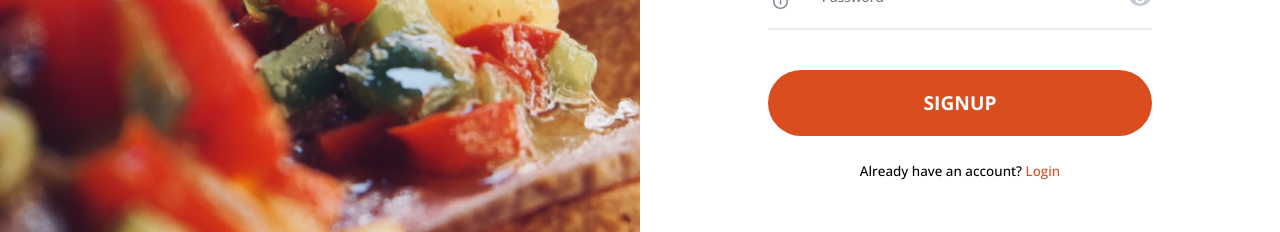
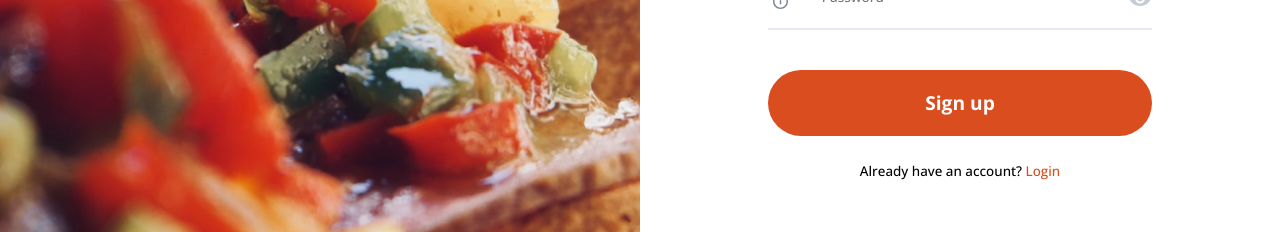
Before and after one commit to Android789515/recipe-site, a Next.js app: page /signup in a window 1280 px wide. Shown: the part 446-678 px from the top of the page. Built offline with nearby package versions, Linux system fonts and the light colour scheme.

Commit message:
Fixed styling error on the Sign-up page.

```diff
--- a/components/auth-pages/login-page/LoginForm.tsx
+++ b/components/auth-pages/login-page/LoginForm.tsx
@@ -1,4 +1,5 @@
 import styles from '../../../styles/auth-pages/AuthForm.module.scss'
+import loginBtnStyles from '../../../styles/auth-pages/LoginForm_LoginBtn.module.scss'
 
 import AuthPageTitle from '../AuthPageTitle'
 import AuthPageSiteLogo from '../AuthPageSiteLogo'
@@ -17,7 +18,7 @@ const LoginForm = () => {
             <LoginInputs />
 
             <Button customStyles={styles.authBtn}>
-                <p className={styles.authBtnText}>Login</p>
+                <p className={`${styles.authBtnText} ${loginBtnStyles.loginBtnText}`}>Login</p>
             </Button>
             <ExtraLoginDetails />
 
--- a/components/auth-pages/signup-page/SignupForm.tsx
+++ b/components/auth-pages/signup-page/SignupForm.tsx
@@ -1,11 +1,12 @@
 import styles from '../../../styles/auth-pages/AuthForm.module.scss'
-import Button from '../../generic-components/Button'
-import AuthPageFooter from '../AuthPageFooter'
+
 import AuthPageSiteLogo from '../AuthPageSiteLogo'
 import AuthPageTitle from '../AuthPageTitle'
 import SignupInputs from './SignupInputs'
+import Button from '../../generic-components/Button'
+import AuthPageFooter from '../AuthPageFooter'
 
-const signupForm = () => {
+const SignupForm = () => {
     return (
         <div className={styles.layout}>
             <AuthPageSiteLogo />
@@ -15,7 +16,7 @@ const signupForm = () => {
             <SignupInputs />
 
             <Button customStyles={styles.authBtn}>
-                <p className={styles.authBtnText}>Signup</p>
+                <p className={styles.authBtnText}>Sign up</p>
             </Button>
 
             <AuthPageFooter
@@ -27,4 +28,4 @@ const signupForm = () => {
     )
 }
 
-export default signupForm
+export default SignupForm
--- a/styles/auth-pages/AuthForm.module.scss
+++ b/styles/auth-pages/AuthForm.module.scss
@@ -55,7 +55,6 @@
 .authBtnText {
   font-size: 0.95rem;
   font-weight: 600;
-  text-transform: uppercase;
 
   padding: 1.015625em 4.75em;
   margin: 0;
--- /dev/null
+++ b/styles/auth-pages/LoginForm_LoginBtn.module.scss
@@ -0,0 +1,3 @@
+.loginBtnText {
+  text-transform: uppercase;
+}
```
